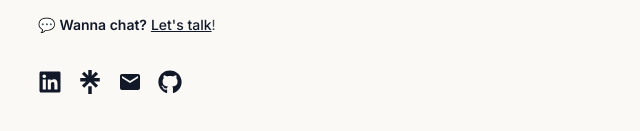
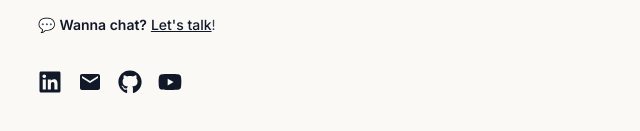
Before and after one commit to glastara/personal-website, a Next.js app: page / in a window 1280 px wide. Shown: the part 1019-1150 px from the top of the page, without its empty margins (314-954 px from the left). Built offline with nearby package versions, Linux system fonts and the light colour scheme.

Commit message:
removing linktree adding youtube

```diff
--- a/components/SocialLinks.tsx
+++ b/components/SocialLinks.tsx
@@ -1,6 +1,5 @@
-import { FaLinkedin, FaGithub } from "react-icons/fa";
+import { FaGithub, FaLinkedin, FaYoutube } from "react-icons/fa";
 import { MdEmail } from "react-icons/md";
-import { SiLinktree } from "react-icons/si";
 
 export default function SocialLinks() {
 	return (
@@ -12,14 +11,6 @@
 				className="hover:text-gray-600 transition-colors"
 			>
 				<FaLinkedin />
-			</a>
-			<a
-				href="https://linktr.ee/taranglasson"
-				target="_blank"
-				rel="noopener noreferrer"
-				className="hover:text-gray-600 transition-colors"
-			>
-				<SiLinktree />
 			</a>
 			<a
 				href="mailto:taranglasson@gmail.com"
@@ -35,6 +26,14 @@
 			>
 				<FaGithub />
 			</a>
+			<a
+				href="https://www.youtube.com/@taran_glasson"
+				target="_blank"
+				rel="noopener noreferrer"
+				className="hover:text-gray-600 transition-colors"
+			>
+				<FaYoutube />
+			</a>
 		</div>
 	);
 }
```
